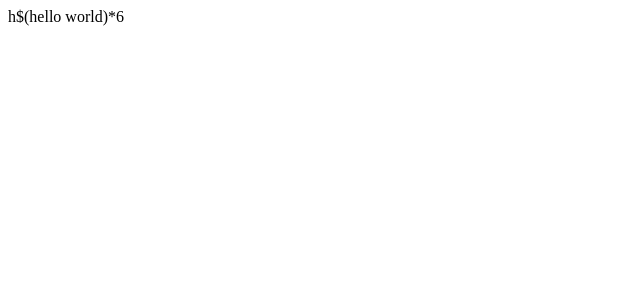
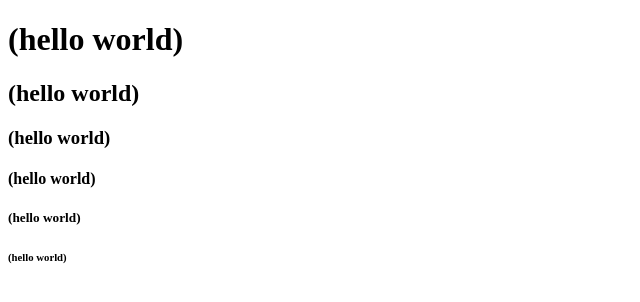
Before and after one commit to nijeychoi/test, a plain HTML site: page index.html in a window 1280 px wide. Shown: the whole page, without its empty margins (0-640 px from the left). Drawn offline with Linux system fonts and the light colour scheme.

Commit message:
index.html수정

```diff
--- a/index.html
+++ b/index.html
@@ -7,7 +7,11 @@
     <title>Document</title>
 </head>
 <body>
-    h$(hello world)*6
-
+    <h1>(hello world)</h1>
+    <h2>(hello world)</h2>
+    <h3>(hello world)</h3>
+    <h4>(hello world)</h4>
+    <h5>(hello world)</h5>
+    <h6>(hello world)</h6>
 </body>
 </html>
```
